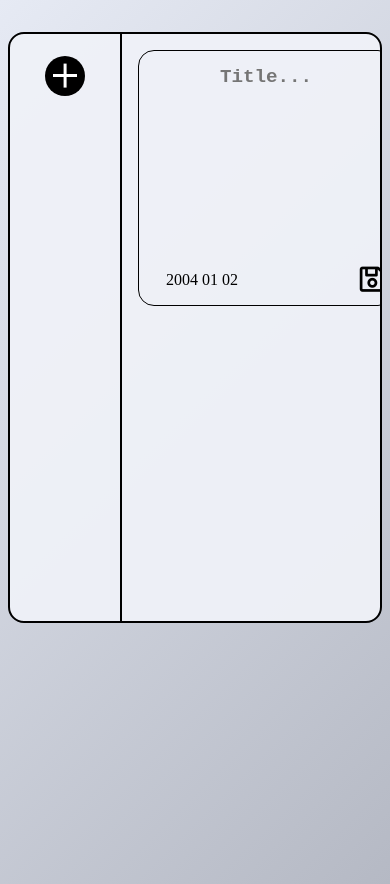
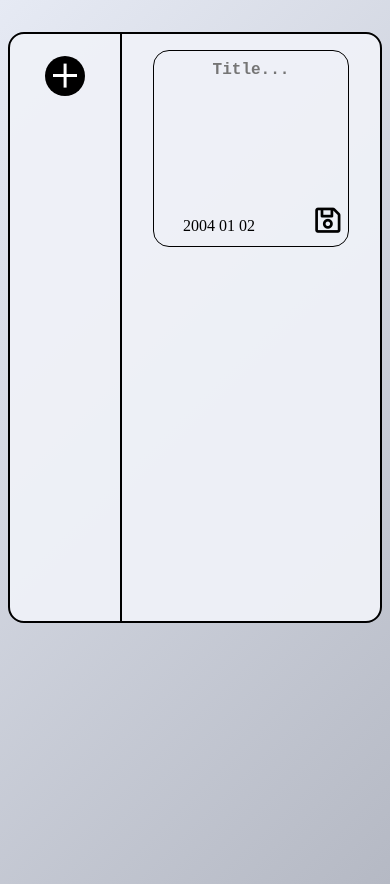
Before and after one commit to artisyn/Notes-app, a plain HTML site: page index.html in a window 390 px wide. Drawn offline with Linux system fonts and the light colour scheme.

Commit message:
added media queries

```diff
--- a/css/style.css
+++ b/css/style.css
@@ -127,9 +127,10 @@ img {
 .mainDisplay {
 	padding: 1rem;
 	display: grid;
-	grid-template-columns: 1fr 1fr 1fr;
+	grid-template-columns: 1fr 1fr 1fr 1fr;
 	grid-template-rows: 1fr;
 	gap: 1rem;
+	margin: 0 auto;
 	/* transition: all ease-out 0.3s; */
 }
 
@@ -145,6 +146,14 @@ img {
 	justify-content: center;
 	align-items: center;
 	position: relative;
+	overflow: hidden;
+}
+.expandedNote {
+	position: absolute;
+	width: 80%;
+	height: 80%;
+	top: 0;
+	left: 0;
 }
 
 /* Delete button appearing on hover */
@@ -200,6 +209,8 @@ img {
 	font-size: 1rem;
 }
 .note--title {
+	max-width: 70%;
+	min-height: 2.5rem;
 	font-size: 1.2rem;
 	font-weight: bold;
 	border: none;
@@ -209,6 +220,9 @@ img {
 	-moz-box-shadow: none;
 	box-shadow: none;
 	text-align: center;
+	resize: none;
+	overflow: hidden;
+	/* margin-bottom: 1rem; */
 }
 .note--edit:hover {
 	transform: scale(1.2);
@@ -221,3 +235,48 @@ img {
 .noOpacity {
 	opacity: 0;
 }
+@media only screen and (max-width: 1250px) {
+	.mainDisplay {
+		grid-template-columns: 1fr 1fr 1fr;
+	}
+}
+
+@media only screen and (max-width: 962px) {
+	.mainDisplay {
+		grid-template-columns: 1fr 1fr;
+		grid-template-rows: 1fr;
+		gap: 1rem;
+	}
+}
+@media only screen and (max-width: 695px) {
+	.mainDisplay {
+		display: flex;
+		flex-direction: column;
+		align-items: center;
+		gap: 1rem;
+	}
+}
+@media only screen and (max-width: 416px) {
+	.note {
+		height: calc(var(--height) / 1.3);
+		width: calc(var(--width) / 1.3);
+	}
+	.mainDisplay {
+		display: flex;
+		flex-direction: column;
+		gap: 1rem;
+		align-items: center;
+	}
+	.note--title {
+		font-size: 1rem;
+	}
+	.note--text {
+		font-size: 0.8rem;
+	}
+	.note--date {
+		position: relative;
+		left: -2rem;
+		bottom: 0.2rem;
+		cursor: none;
+	}
+}
--- a/index.html
+++ b/index.html
@@ -56,8 +56,8 @@
 					<textarea
 						class="note--title"
 						style="resize: none"
-						rows="1"
-						cols="20"
+						rows="3"
+						cols="14"
 						placeholder="Title..."
 					></textarea>
 					<textarea
--- a/js/script.js
+++ b/js/script.js
@@ -16,7 +16,6 @@ function flipIcons(icon1, icon2) {
 // Adding/removing textAreas
 function flipTextAreas(target) {
   const note = target.closest('.note');
-  console.log(note);
   // Selecting textAreas
   let textAreas = [note.children[1], note.children[2]];
   // removing the ability to edit
@@ -64,8 +63,9 @@ const createTemplate = function (color) {
 					<textarea
 						class="note--title"
 						style="resize: none"
-						rows="1"
-						cols="20"
+						// rows="2"
+						// cols="20"
+            maxlength="22"
 						placeholder="Title..."
 
 					></textarea>
@@ -92,7 +92,7 @@ const createTemplate = function (color) {
 
 // need to remaster event listener
 mainDisplay.addEventListener('click', (e) => {
-  console.log(e.target);
+  // console.log(e.target);
   // Selecting Delete icon
   if (e.target.classList.contains('fa-trash-alt')) {
     if (window.confirm('Delete Note?')) {
@@ -112,6 +112,13 @@ mainDisplay.addEventListener('click', (e) => {
     flipTextAreas(e.target);
     flipIcons(note.children[4], note.children[5]);
   }
+});
+// Expanding functionality
+mainDisplay.addEventListener('dblclick', (e) => {
+  if (e.target.closest('.note')) {
+    e.target.closest('.note').classList.toggle('expandedNote');
+  }
+  console.log(e);
 });
 
 // mainDisplay.addEventListener('mouseover', (e) => {
@@ -153,4 +160,5 @@ mainDisplay.addEventListener('click', (e) => {
 //TODO
 // add an alert or smt on delete buttton done
 // refigure all event listeners
+// expand on double click
 // add a local storage save option
```
